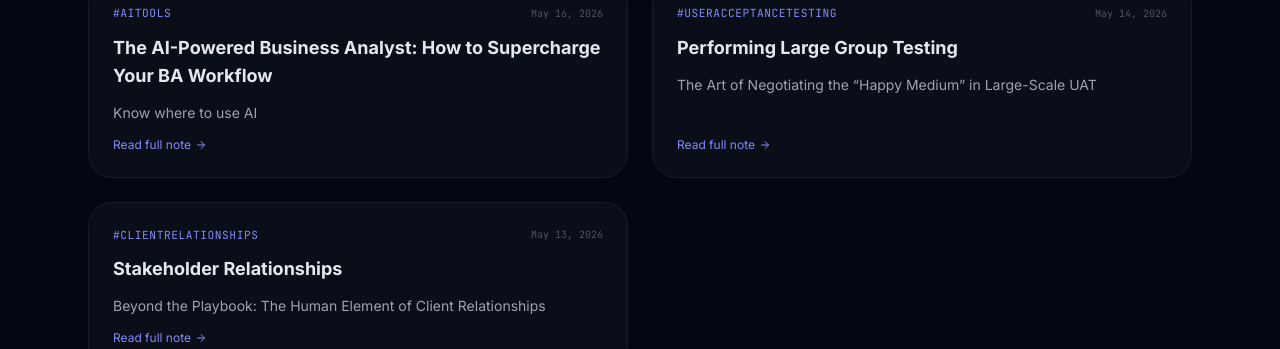
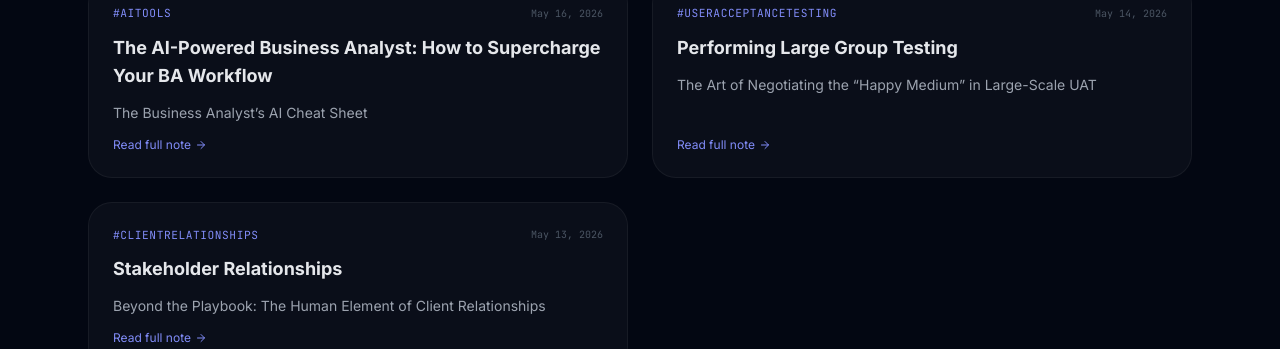
Before and after one commit to tharakanenator/profile, a Jekyll site: the page built from index.html, in a window 1280 px wide and 900 px high, scrolled down 2311 px. Shown: the part 272-621 px from the top of the window. Built offline with Jekyll 4.4.1, drawn with Linux system fonts in a browser that asks for light colours; nearby versions of some CDN libraries.

Commit message:
Updated title

```diff
--- a/_posts/2026-05-16-AI-Powered-Business-Analyst.md
+++ b/_posts/2026-05-16-AI-Powered-Business-Analyst.md
@@ -7,7 +7,7 @@ tags: [Business Analyst, AI Tools, Prompt Engineering, Agile User Stories]
 description: "Discover how Business Analysts can leverage AI tools like ChatGPT, Claude, and Gemini to automate documentation, cleanup data, and accelerate system design safely."
 ---
 
-# Know where to use AI
+# The Business Analyst's AI Cheat Sheet
 
 You have Claude, Gemini, Co-Pilot, ChatGPT, Grok—but do you know where and how to use them? I'll be honest, when ChatGPT rolled out to the public, I was a little skeptical of its capabilities. I neither believed it could make a dent in the work I do, nor thought it would be capable of surpassing the skillset I have acquired over my career.
 
```
